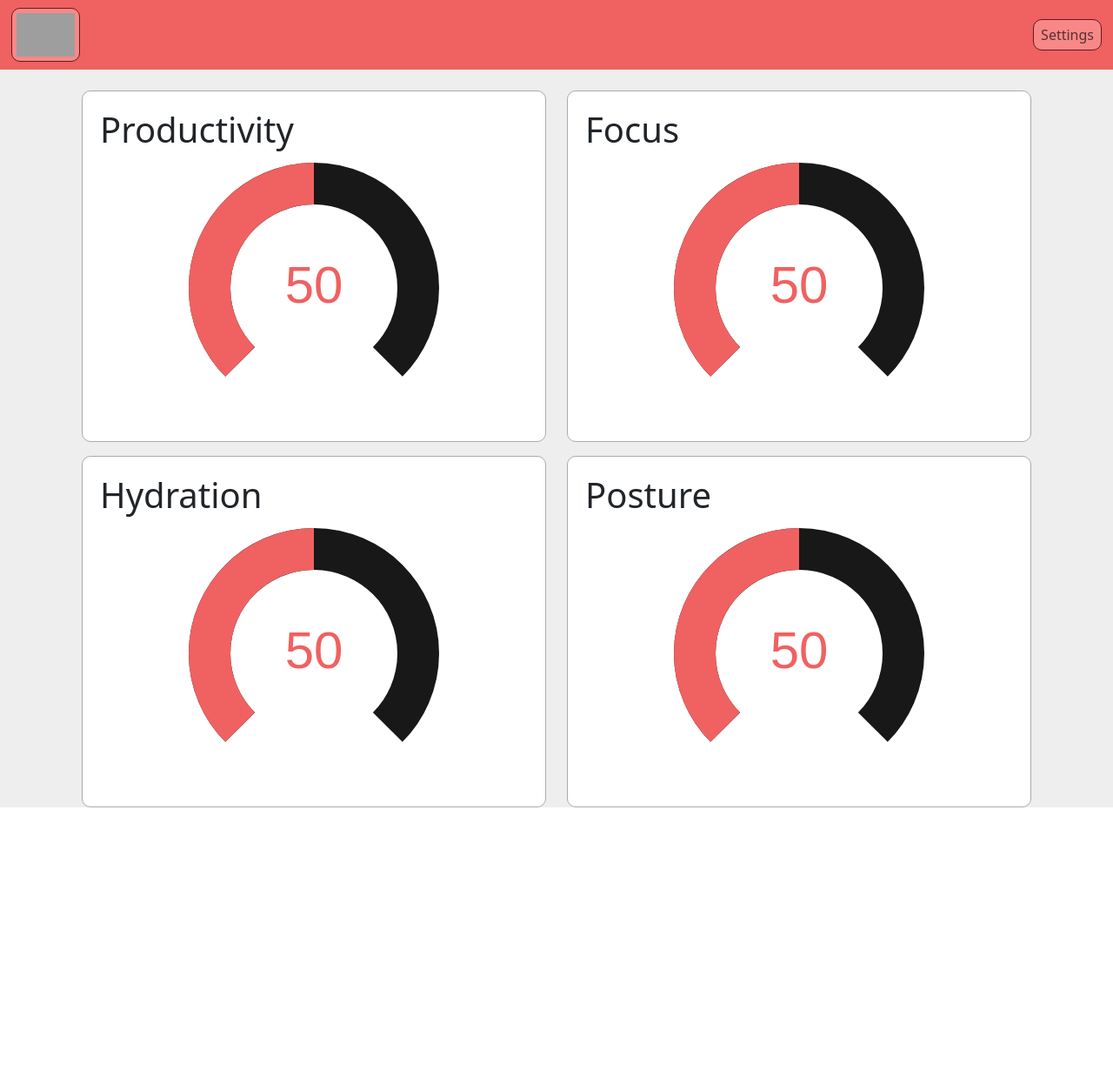
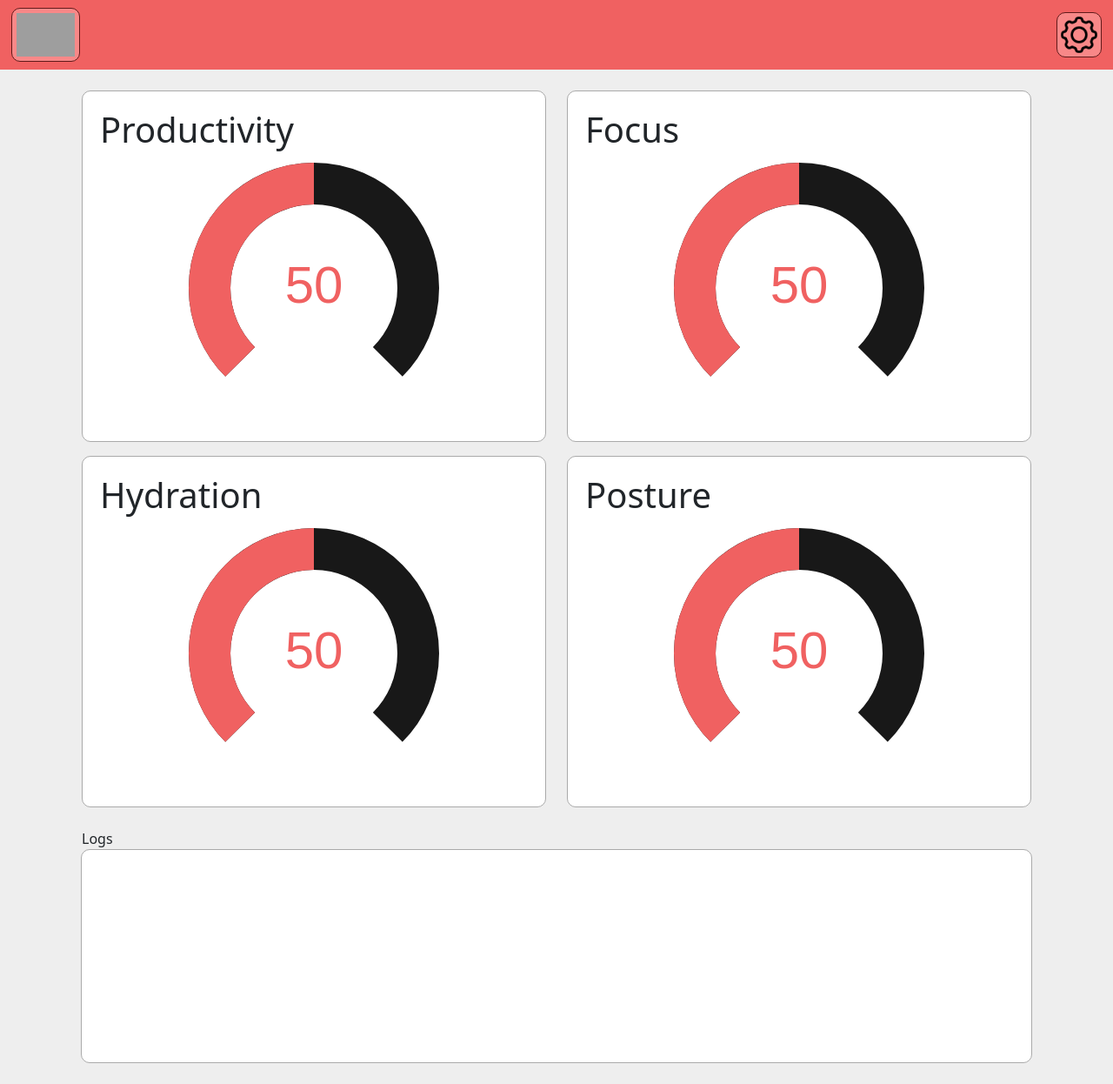
Before and after one commit to andreas-04/ai-waifu, a Flask app: page / in a window 1280 px wide. Shown: the whole page at 87% size. Before the commit the page ends 928 px from the top, so only its background shows below. Run offline with Flask 3, Linux system fonts and the light colour scheme; grey boxes are pictures that could not be loaded.

Commit message:
Made setting button an icon

```diff
--- a/Website/app.py
+++ b/Website/app.py
@@ -57,14 +57,14 @@ app = Flask(__name__)
 user_settings = Settings(True, False, False)
 user_profile = Profile("John Smith", "Software Engineer", "Making Github 2")
 
-@app.route('/settings', methods=['GET', 'POST'])
-def settings():
-    global user_settings, user_profile
-
-    return render_template(
-        "settings.html",
-        user_settings=user_settings,
-        user_profile=user_profile)
+#@app.route('/settings', methods=['GET', 'POST'])
+#def settings():
+#    global user_settings, user_profile
+#
+#    return render_template(
+#        "settings.html",
+#        user_settings=user_settings,
+#        user_profile=user_profile)
 
 @app.route('/', methods=['GET'])
 def index():
--- a/Website/static/style.css
+++ b/Website/static/style.css
@@ -22,12 +22,13 @@ body {
 }
 
 .logging-box {
-    width: 100%;
+    width: 98%;
     border-radius: 10px;
     border: 1px solid;
     border-color: var(--accent-color);
-    background-color: var(--background-color);
+    background-color: var(--page-color);
     resize: none;
+    margin: 0 auto;
 }
 
 .form-switch .form-check-input {
--- a/Website/templates/base.html
+++ b/Website/templates/base.html
@@ -18,7 +18,7 @@
     <!-- Navbar -->
     <nav class="navbar navbar-expand-lg navbar-light custom-navbar">
       <div class="container-fluid">
-        <a class="navbar-brand" href="{{ url_for('index') }}">
+        <a class="navbar-brand">
           <img src="{{ url_for('static', filename='images/icon.png') }}"
                alt="Icon"
                height="50">
@@ -34,12 +34,17 @@
         <div class="collapse navbar-collapse" id="navbarNav">
           <div class="navbar-nav ms-auto">
 
-            <a class="nav-link"
-              href="#"
-              data-bs-toggle="modal"
-              data-bs-target="#settingsModal">
-              Settings
-            </a>
+          <a class="nav-link p-0"
+            href="#"
+            data-bs-toggle="modal"
+            data-bs-target="#settingsModal">
+
+            <img src="{{ url_for('static', filename='images/settings.png') }}"
+                alt="Settings"
+                height="50"
+                class="settings-icon">
+
+          </a>
           </div>
         </div>
       </div>
--- a/Website/templates/index.html
+++ b/Website/templates/index.html
@@ -58,6 +58,13 @@
     </div>
 
   </div>
+  <br>
+
+  <div class="row">
+    <label for="logging-box">Logs</label>
+    <textarea id="logging-box" class="logging-box" rows="10" disabled></textarea>
+  </div>
+  <br>
 </div>
 
 <!-- SETTINGS MODAL -->
```
Also changed, not shown: Website/static/images/settings.png (added).
